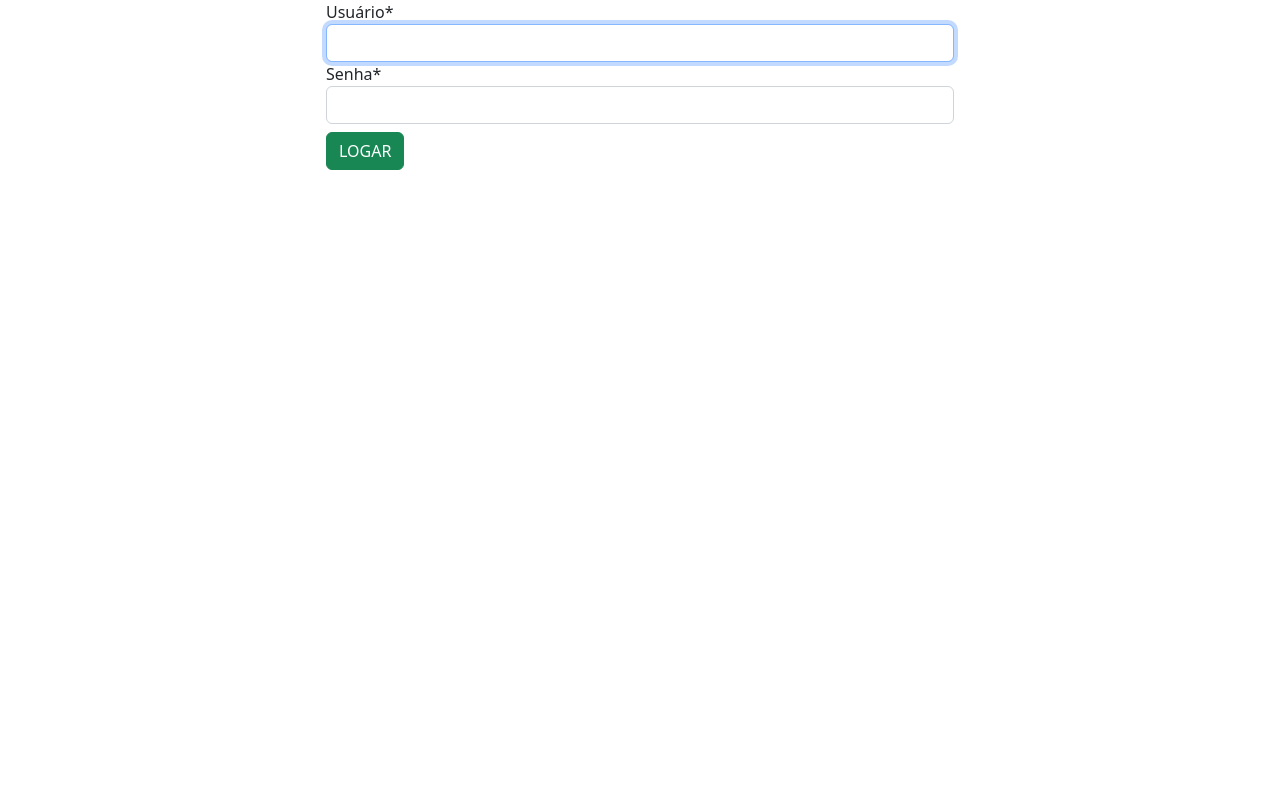
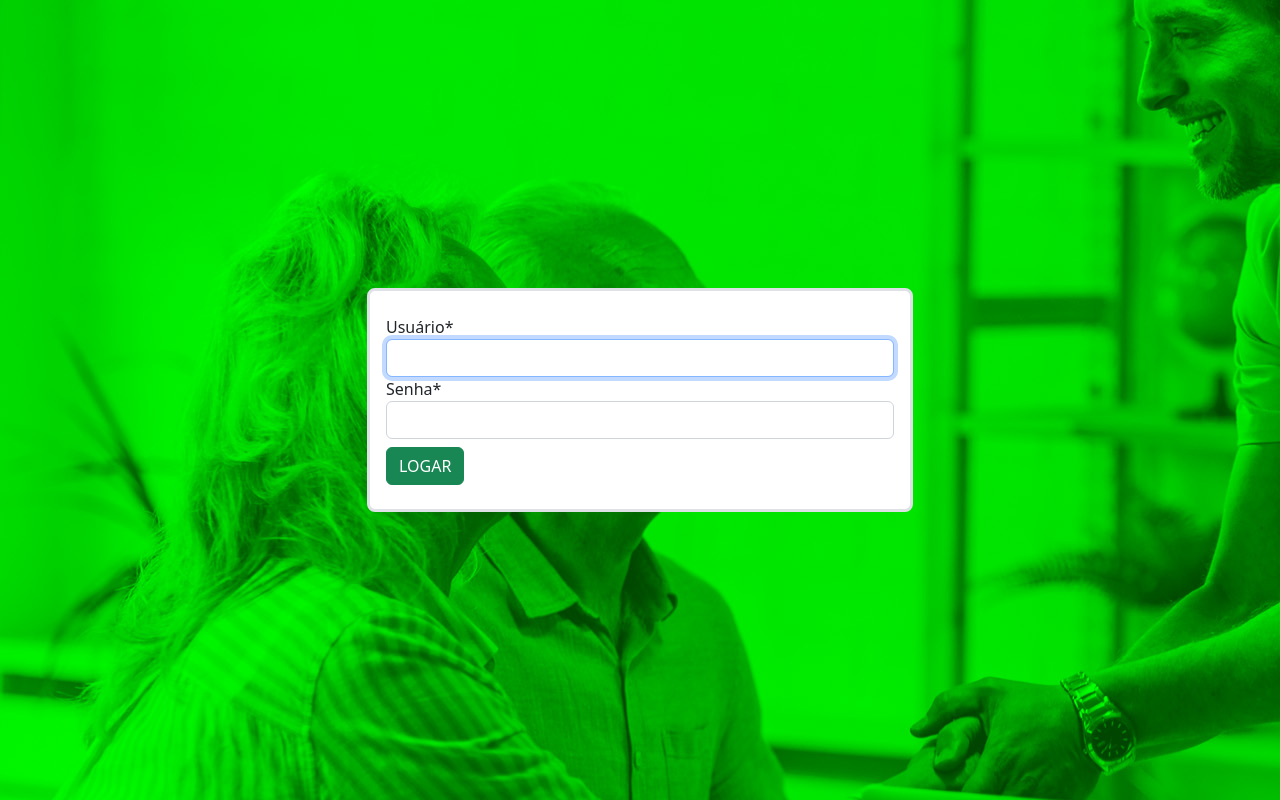
Before and after one commit to jmalvino/projetoDesafio, a Django app: page /login/ in a window 1280 px wide. Run offline with Django 4.2, Linux system fonts and the light colour scheme; some libraries are stand-ins or nearby versions.

Commit message:
tela de login concluida

```diff
--- a/usuarios/templates/usuarios/form.html
+++ b/usuarios/templates/usuarios/form.html
@@ -8,21 +8,30 @@
     <meta name="viewport" content="width=device-width, initial-scale=1">
     <title>Login</title>
     <link href="https://cdn.jsdelivr.net/npm/bootstrap@5.2.2/dist/css/bootstrap.min.css" rel="stylesheet" integrity="sha384-Zenh87qX5JnK2Jl0vWa8Ck2rdkQ2Bzep5IDxbcnCeuOxjzrPF/et3URy9Bv1WTRi" crossorigin="anonymous">
+
+    <style>
+      body{
+        background-image: url("{% static 'img/bgLogin.jpg'%}");
+      }
+    </style>
+
   </head>
+
   <body>
-    <div class ="row">
+
+    <div class="container">
+      <div class ="row justify-content-center align-items-center vh-100">
         <div class="col-md-6 mx-auto">
-            <form action ="" method="post">
+            <form class="border border-3 rounded-3 py-4 px-3" style="background-color:#FFFFFF" action ="" method="post">
                 {% csrf_token %}
                 {{ form|crispy}}
                 <button type="submit" class="btn btn-success mt-2"> LOGAR </button>
             </form>
         </div>
+      </div>
     </div>
-
 
     <script src="https://cdn.jsdelivr.net/npm/bootstrap@5.2.2/dist/js/bootstrap.bundle.min.js" integrity="sha384-OERcA2EqjJCMA+/3y+gxIOqMEjwtxJY7qPCqsdltbNJuaOe923+mo//f6V8Qbsw3" crossorigin="anonymous"></script>
 
-
   </body>
 </html>
```
